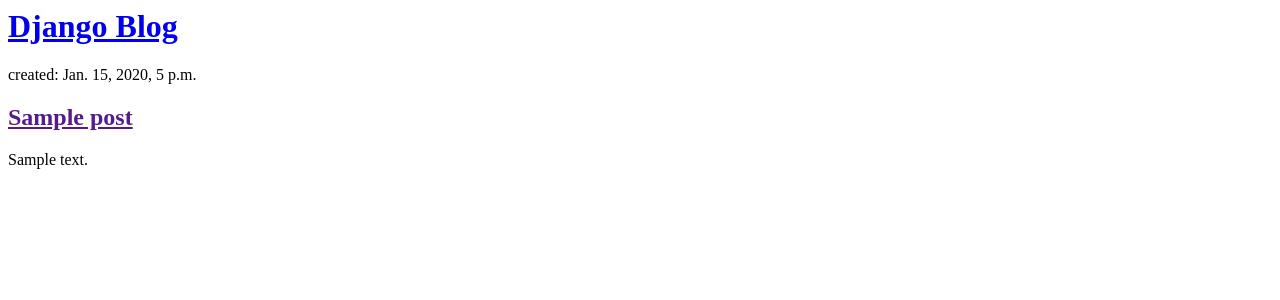
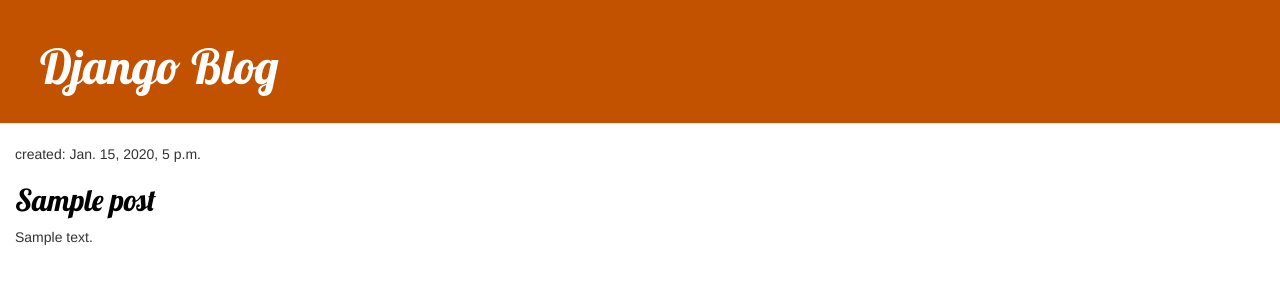
Before and after one commit to Azzamjiul/django-blog, a Django app: page / in a window 1280 px wide. Shown: the top 300 px of the page. Run offline with Django 3.2, Linux system fonts and the light colour scheme; tables that the repository leaves empty hold one stand-in row (values such as "Sample post"); some libraries are stand-ins or nearby versions.

Commit message:
add some style

```diff
--- /dev/null
+++ b/blog/static/css/blog.css
@@ -0,0 +1,47 @@
+.page-header {
+    background-color: #C25100;
+    margin-top: 0;
+    padding: 20px 20px 20px 40px;
+}
+
+.page-header h1, .page-header h1 a, .page-header h1 a:visited, .page-header h1 a:active {
+    color: #ffffff;
+    font-size: 36pt;
+    text-decoration: none;
+}
+
+.content {
+    margin-left: 40px;
+}
+
+h1, h2, h3, h4 {
+    font-family: 'Lobster', cursive;
+}
+
+.date {
+    color: #828282;
+}
+
+.save {
+    float: right;
+}
+
+.post-form textarea, .post-form input {
+    width: 100%;
+}
+
+.top-menu, .top-menu:hover, .top-menu:visited {
+    color: #ffffff;
+    float: right;
+    font-size: 26pt;
+    margin-right: 20px;
+}
+
+.post {
+    margin-bottom: 70px;
+    padding-left: 15px;
+}
+
+.post h2 a, .post h2 a:visited {
+    color: #000000;
+}
--- a/blog/templates/blog/post_list.html
+++ b/blog/templates/blog/post_list.html
@@ -1,14 +1,19 @@
+{% load static %}
 <html>
     <head>
         <title>Django blog</title>
+        <link rel="stylesheet" href="//maxcdn.bootstrapcdn.com/bootstrap/3.2.0/css/bootstrap.min.css">
+        <link rel="stylesheet" href="//maxcdn.bootstrapcdn.com/bootstrap/3.2.0/css/bootstrap-theme.min.css">
+        <link rel="stylesheet" type="text/css" href="{% static 'css/blog.css' %}">
+        <link href="//fonts.googleapis.com/css?family=Lobster&subset=latin,latin-ext" rel="stylesheet" type="text/css">
     </head>
     <body>
-        <div>
+        <div class="page-header">
             <h1><a href="/">Django Blog</a></h1>
         </div>
 
         {% for post in posts %}
-            <div>
+            <div class="post">
                 <p>created: {{post.created_date}} </p>
                 <h2><a href="">{{post.title}}</a></h2>
                 <p>{{post.text|linebreaksbr}}</p>
```
